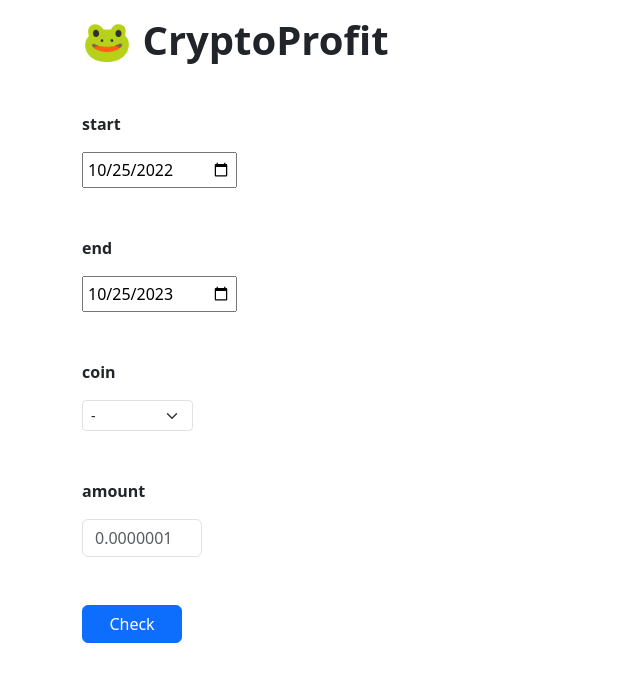
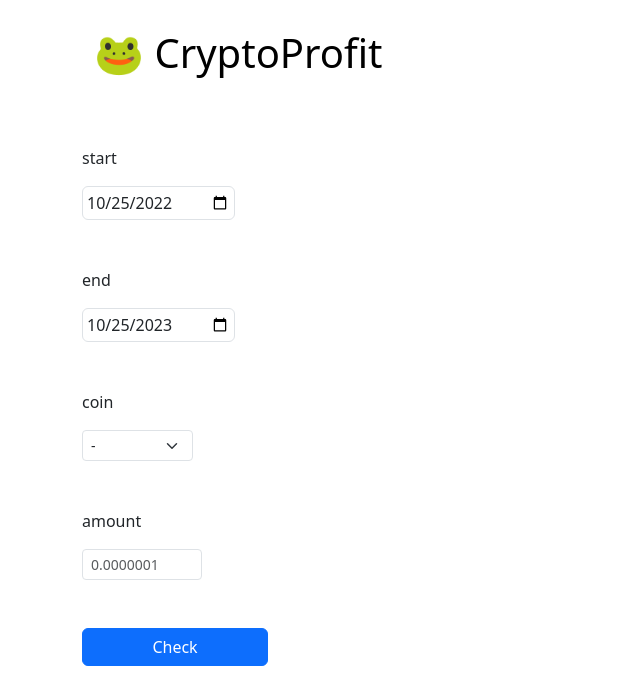
Before and after one commit to Artem3348/CryptoProfit, a plain HTML site: page public/index.html in a window 1280 px wide. Shown: the whole page, without its empty margins (0-640 px from the left). Drawn offline with nearby package versions, Linux system fonts and the light colour scheme.

Commit message:
add: added more bootstrap components

```diff
--- a/public/index.css
+++ b/public/index.css
@@ -9,10 +9,6 @@ img {
     filter: grayscale(100%);
 }
 
-button {
-    min-width: 100px;
-}
-
 #amount {
     min-width: 120px;
 }
--- a/public/index.html
+++ b/public/index.html
@@ -1,5 +1,4 @@
 <html>
-    <!-- ⛔️ restriced area -->
     <head>
         <link rel="stylesheet" href="index.css">
         <link href="https://cdn.jsdelivr.net/npm/bootstrap@5.3.2/dist/css/bootstrap.min.css" rel="stylesheet" integrity="sha384-T3c6CoIi6uLrA9TneNEoa7RxnatzjcDSCmG1MXxSR1GAsXEV/Dwwykc2MPK8M2HN" crossorigin="anonymous">
@@ -8,65 +7,63 @@
 
     <body>
         <div class="container">
+            <nav class="navbar mt-3 mb-5">
+                <div class="container-fluid">
+                  <a class="navbar-brand" href="#">
+                    <h1>🐸 CryptoProfit</h1>
+                  </a>
+                </div>
+            </nav>
+
+            <label for="start" class="mb-3">start</label>
             <div class="row">
-                <h1 class="mt-3 mb-5"><b>🐸 CryptoProfit</b></h1>
-            </div>
-
-            <div class="row">
-                <label class="mb-3"><b>start</b></label>
-                <div class="col-12 mb-5">
-                    <input type="date" id="start" class="p-1">
-                    <span id="startPrice"></span>
+                <div class="mb-5 w-auto d-flex flex-row align-items-center">
+                    <input type="date" id="start" class="p-1 form-control">
+                    <span id="startPrice" class="ms-3"></span>
                 </div>
             </div>
 
+            <label for="end" class="mb-3">end</label>
             <div class="row">
-                <label class="mb-3"><b>end</b></label>
-                <div class="col-12 mb-5">
-                    <input type="date" id="end" class="p-1">
-                    <span id="endPrice"></span>
+                <div class="mb-5 w-auto d-flex flex-row align-items-center">
+                    <input type="date" id="end" class="p-1 form-control">
+                    <span id="endPrice" class="ms-3"></span>
                 </div>
             </div>
 
+            <label for="coin" class="mb-3">coin</label>
             <div class="row">
-                <label class="mb-3"><b>coin</b></label>
-                <div class="col-12 mb-5">
-                    <select class="form-select form-select-sm w-auto d-inline" id="coin">
+                <div class="mb-5 w-auto d-flex flex-row align-items-center">
+                    <select class="form-select form-select-sm w-auto" id="coin">
                         <option>-</option>
                     </select>
-
-                    <a id="coinUrl" target="_blank">
+                    <a id="coinUrl" class="ms-3" target="_blank">
                         <img id="coinIcon">
                     </a>
                 </div>
             </div>
 
+            <label for="amount" class="mb-3">amount</label>
             <div class="row">
-                <label class="mb-3"><b>amount</b></label>
                 <div class="col-1 mb-5">
-                    <input id="amount" type="number" class="form-control" placeholder="0.0000001" aria-label="Amount">
+                    <input id="amount" type="number" class="form-control form-select-sm" placeholder="0.0000001" aria-label="Amount">
                 </div>
             </div>
 
             <div class="row">
-                <div class="col-1 mb-5">
-                    <button class="btn btn-primary">Check</button>
+                <div class="mb-5">
+                    <button class="btn btn-primary col-md-2">Check</button>
                 </div>
             </div>
 
             <div class="row">
-                <div class="col">
-                    <div id="result" class="rounded pt-4 px-6 col-5 col-lg-3 col-sm-5 col-md-4 d-flex flex-column justify-content-center align-items-center">
-                        <p id="netProfit" class="h2"></p>
-                        <p id="profitability" class=""></p>
-                    </div>
+                <div id="result" class="rounded ms-1 col-md-12 pt-4 pb-2 px-0 d-flex flex-column justify-content-center align-items-center">
+                    <h2 id="netProfit"></h2>
+                    <p id="profitability"></p>
                 </div>
             </div>
         </div>
     </body>
-    <!-- ⛔️ restriced area -->
 
-    <!-- ✅ safe area -->
     <script src="./index.js" type="module"></script>
-    <!-- ✅ /safe area -->
 </html>
```
